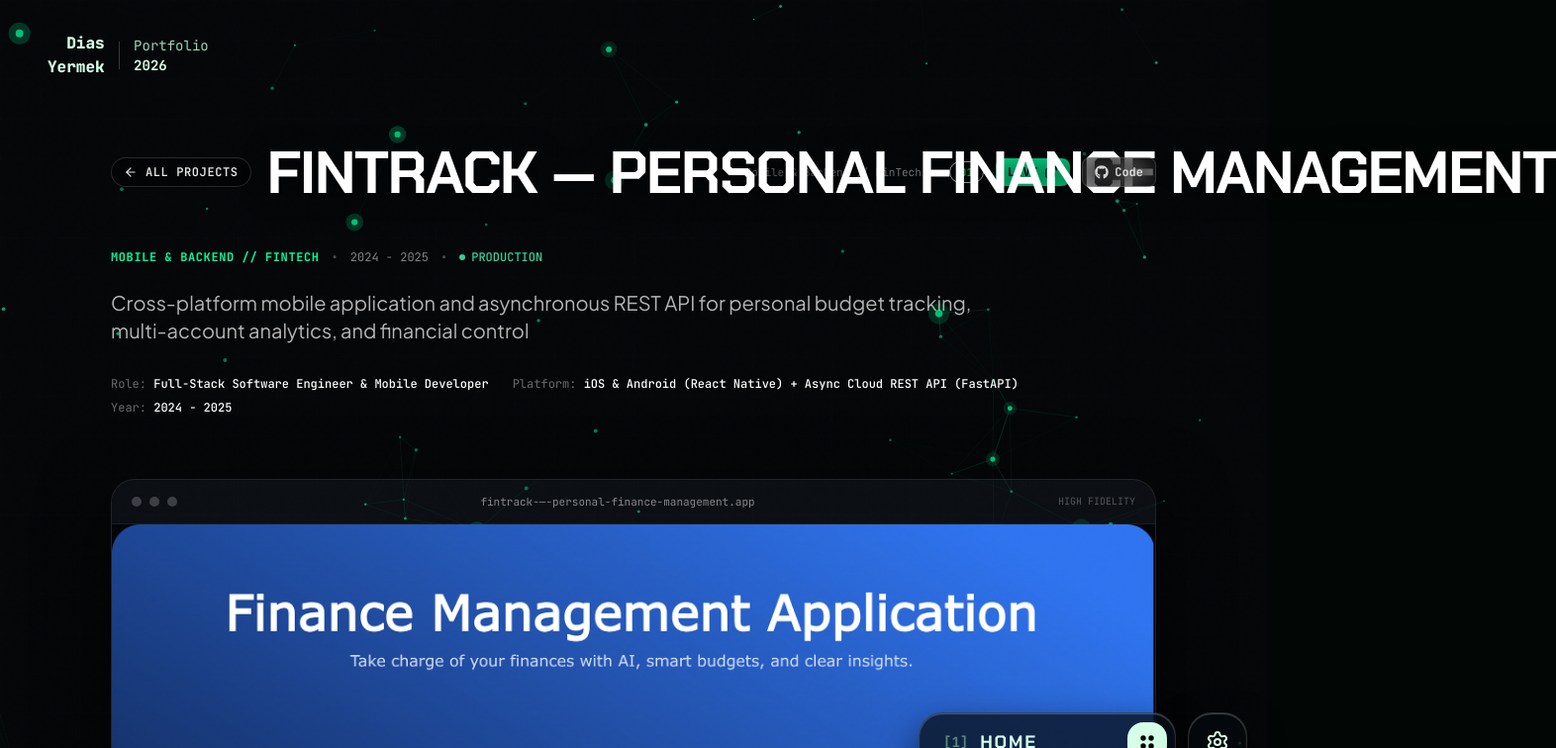
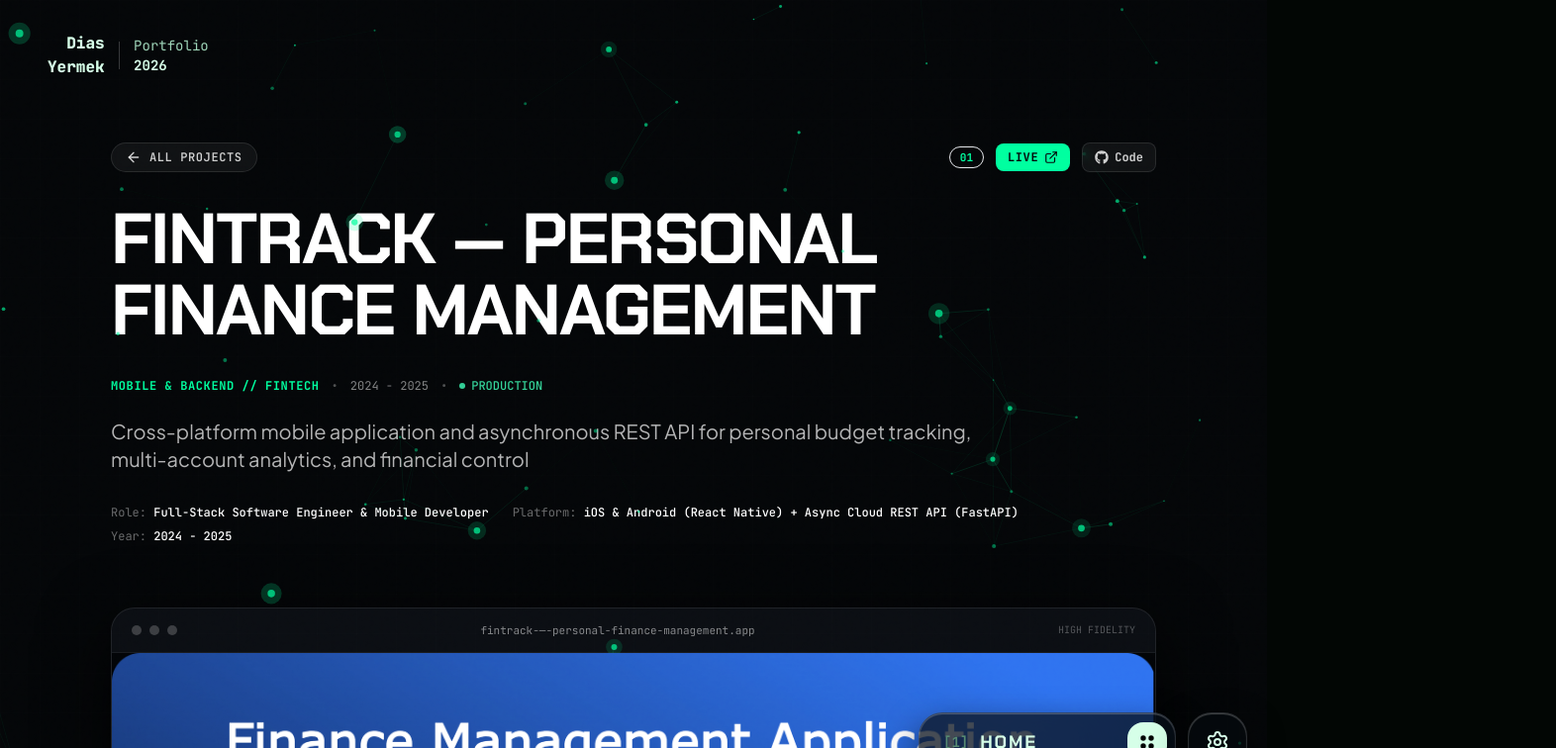
Before and after one commit to Daelijek/daelijekPortfolio, a Next.js app: page /projects/finance-management-app in a window 1280 px wide. Shown: the top 756 px of the page at 99% size, 1572 px wide, since content can reach past the window. Built offline with nearby package versions, Linux system fonts and the light colour scheme.

Commit message:
feat(hero): move all projects above title, separate into clean rows to prevent overlap, and smooth docked bar on scroll

```diff
--- a/app/projects/[slug]/ProjectDetailContent.jsx
+++ b/app/projects/[slug]/ProjectDetailContent.jsx
@@ -4,7 +4,7 @@ import React, { useMemo, useRef, useState, useEffect } from 'react';
 import Link from 'next/link';
 import Image from 'next/image';
 import { useParams } from 'next/navigation';
-import { motion as Motion, AnimatePresence, useScroll, useTransform, useSpring } from 'framer-motion';
+import { motion as Motion, AnimatePresence, useScroll, useTransform } from 'framer-motion';
 import { useThemeAudio } from '../../../src/context/ThemeAudioContext';
 import { portfolioContent } from '../../../src/data/portfolioData';
 import {
@@ -170,10 +170,11 @@ export default function ProjectDetailContent({ slug: propSlug }) {
     setMousePos(coords);
   };
 
-  // Fluid scroll-driven title scaling with physics spring damping (zero layout shift, zero jitter)
+  // Scroll-driven docked bar for top corner when scrolling
   const { scrollY } = useScroll();
-  const rawScale = useTransform(scrollY, [0, 140], [1, 0.44]);
-  const titleScale = useSpring(rawScale, { stiffness: 350, damping: 32 });
+  const dockedOpacity = useTransform(scrollY, [60, 130], [0, 1]);
+  const dockedY = useTransform(scrollY, [60, 130], [-8, 0]);
+  const dockedPointerEvents = useTransform(scrollY, (v) => (v > 60 ? 'auto' : 'none'));
 
   const backText = lang === 'ru' ? 'Все проекты' : lang === 'kk' ? 'Барлық жобалар' : 'All Projects';
   const roleLabel = lang === 'ru' ? 'Роль' : lang === 'kk' ? 'Рөлі' : 'Role';
@@ -189,45 +190,82 @@ export default function ProjectDetailContent({ slug: propSlug }) {
   return (
     <div className="min-h-screen text-white font-sans selection:bg-[var(--accent-color)] selection:text-[#040608] pb-0">
       {/* ========================================================================= */}
-      {/* 1. TOP SPACING & HERO CONTAINER (90% Width, Stable Flow, Zero Layout Shift) */}
+      {/* 0. FLOATING DOCKED BAR ON SCROLL (100% Transparent, No Box Container)     */}
       {/* ========================================================================= */}
-      <div className="w-[90%] max-w-[1920px] mx-auto px-4 sm:px-8 lg:px-12 pt-28 sm:pt-36">
-        {/* Sticky Floating Docked Bar (100% Transparent, No Header Box, No Borders) */}
-        <div className="sticky top-6 sm:top-8 z-30 w-full pointer-events-none mb-8 sm:mb-12">
-          <div className="flex items-center justify-between gap-4">
-            {/* Left: Back button + Super Smooth Shrinking Title */}
-            <div className="flex items-center gap-3 sm:gap-4 min-w-0 pointer-events-auto">
-              {/* Back button link */}
+      <Motion.div
+        style={{ opacity: dockedOpacity, y: dockedY, pointerEvents: dockedPointerEvents }}
+        className="fixed top-6 sm:top-8 left-0 right-0 z-40 w-full select-none"
+      >
+        <div className="w-[90%] max-w-[1920px] mx-auto px-4 sm:px-8 lg:px-12 flex items-center justify-between gap-4">
+          {/* Left: Compact back button + Truncated Title pinned to top-left corner */}
+          <div className="flex items-center gap-3 sm:gap-4 min-w-0">
             <Link
               href="/projects"
               onClick={playClick}
               onMouseEnter={playHover}
-                className="inline-flex items-center gap-2 px-3 py-1.5 rounded-full bg-black/40 hover:bg-black/70 border border-white/15 hover:border-white/30 text-white/90 hover:text-white transition-all group shrink-0 backdrop-blur-md shadow-sm"
+              className="inline-flex items-center gap-2 px-3 py-1.5 rounded-full bg-black/60 hover:bg-black/90 border border-white/20 text-white/90 hover:text-white transition-all group shrink-0 backdrop-blur-md shadow-md"
             >
               <ArrowLeft className="w-3.5 h-3.5 group-hover:-translate-x-1 transition-transform" />
               <span className="font-mono font-semibold uppercase tracking-wider text-[11px] sm:text-xs hidden sm:inline">
                 {backText}
               </span>
             </Link>
-
-              {/* Title: Fluidly scales on scroll without any DOM reflow or jerking */}
-              <Motion.h1
-                style={{
-                  scale: titleScale,
-                  transformOrigin: 'left center',
-                }}
-                className="font-display font-black uppercase tracking-tight text-white text-2xl sm:text-4xl md:text-5xl lg:text-6xl max-w-[70vw] truncate sm:max-w-none sm:overflow-visible whitespace-nowrap select-none drop-shadow-[0_2px_12px_rgba(0,0,0,0.9)]"
-              >
+            <span className="text-sm sm:text-base lg:text-lg font-bold font-display uppercase tracking-wide text-white truncate max-w-[220px] sm:max-w-md md:max-w-xl drop-shadow-[0_2px_12px_rgba(0,0,0,0.95)]">
               {project.title}
-              </Motion.h1>
+            </span>
           </div>
 
-            {/* Right: Meta & Actions (Transparent, Floating) */}
-            <div className="flex items-center gap-2.5 sm:gap-3 shrink-0 font-mono text-xs pointer-events-auto">
-              <span className="text-[11px] text-white/50 hidden md:inline">
-                {project.category}
+          {/* Right: Actions */}
+          <div className="flex items-center gap-2.5 sm:gap-3 shrink-0 font-mono text-xs">
+            {project.liveUrl && (
+              <a
+                href={project.liveUrl}
+                target="_blank"
+                rel="noopener noreferrer"
+                onClick={playClick}
+                onMouseEnter={playHover}
+                className="inline-flex items-center gap-1.5 px-3 py-1.5 rounded-lg bg-[var(--accent-color)] text-[#040608] font-bold text-xs tracking-wider uppercase hover:shadow-[0_0_20px_var(--accent-glow)] transition-all hover:scale-105 active:scale-95 shadow-md"
+              >
+                <span>{lang === 'ru' ? 'Демо' : 'Live'}</span>
+                <ExternalLink className="w-3.5 h-3.5" />
+              </a>
+            )}
+            {project.githubUrl && !project.isPrivate && (
+              <a
+                href={project.githubUrl}
+                target="_blank"
+                rel="noopener noreferrer"
+                onClick={playClick}
+                onMouseEnter={playHover}
+                className="inline-flex items-center gap-1.5 px-3 py-1.5 rounded-lg bg-black/60 hover:bg-black/90 border border-white/20 text-white/90 hover:text-white text-xs font-bold transition-all backdrop-blur-md shadow-md"
+              >
+                <FaGithub className="w-3.5 h-3.5" />
+                <span className="hidden sm:inline">{lang === 'ru' ? 'Код' : 'Code'}</span>
+              </a>
+            )}
+          </div>
+        </div>
+      </Motion.div>
+
+      {/* ========================================================================= */}
+      {/* 1. TOP SPACING & HERO CONTAINER (90% Width, Stable Flow, Zero Layout Shift) */}
+      {/* ========================================================================= */}
+      <div className="w-[90%] max-w-[1920px] mx-auto px-4 sm:px-8 lg:px-12 pt-28 sm:pt-36">
+        {/* Top Navigation Row: [← All Projects] ABOVE Project Title + Meta Actions */}
+        <div className="flex items-center justify-between gap-4 mb-6 sm:mb-8">
+          <Link
+            href="/projects"
+            onClick={playClick}
+            onMouseEnter={playHover}
+            className="inline-flex items-center gap-2 px-3.5 py-1.5 rounded-full bg-white/[0.05] hover:bg-white/[0.1] border border-white/10 hover:border-white/25 text-white/80 hover:text-white transition-all group shrink-0 backdrop-blur-sm"
+          >
+            <ArrowLeft className="w-4 h-4 group-hover:-translate-x-1 transition-transform" />
+            <span className="font-mono font-semibold uppercase tracking-wider text-xs">
+              {backText}
             </span>
-              <span className="w-1 h-1 rounded-full bg-white/20 hidden md:inline" />
+          </Link>
+
+          <div className="flex items-center gap-2.5 sm:gap-3 shrink-0 font-mono text-xs">
             <span className="px-2.5 py-0.5 rounded-full bg-[var(--accent-color)]/10 text-[var(--accent-color)] border border-[var(--accent-color)]/25 font-bold text-[11px] hidden sm:inline">
               {project.num}
             </span>
@@ -251,7 +289,7 @@ export default function ProjectDetailContent({ slug: propSlug }) {
                 rel="noopener noreferrer"
                 onClick={playClick}
                 onMouseEnter={playHover}
-                  className="inline-flex items-center gap-1.5 px-3 py-1.5 rounded-lg bg-black/40 hover:bg-black/70 border border-white/15 text-white/80 hover:text-white text-xs font-bold transition-all backdrop-blur-md"
+                className="inline-flex items-center gap-1.5 px-3 py-1.5 rounded-lg bg-white/[0.05] hover:bg-white/[0.1] border border-white/10 text-white/80 hover:text-white text-xs font-bold transition-all backdrop-blur-sm"
               >
                 <FaGithub className="w-3.5 h-3.5" />
                 <span className="hidden sm:inline">{lang === 'ru' ? 'Код' : 'Code'}</span>
@@ -259,7 +297,18 @@ export default function ProjectDetailContent({ slug: propSlug }) {
             )}
           </div>
         </div>
-        </div>
+
+        {/* Dedicated Full-Width Project Title (Zero collisions, spacious & majestic) */}
+        <Motion.div
+          initial={{ opacity: 0, y: 16 }}
+          animate={{ opacity: 1, y: 0 }}
+          transition={{ duration: 0.6, ease: [0.16, 1, 0.3, 1] }}
+          className="mb-6 sm:mb-8"
+        >
+          <h1 className="font-display font-black uppercase tracking-tight text-white text-3xl sm:text-5xl md:text-6xl lg:text-7xl leading-[1.08] max-w-6xl break-words select-none">
+            {project.title}
+          </h1>
+        </Motion.div>
         <Motion.div
           initial={{ opacity: 0, y: 16 }}
           whileInView={{ opacity: 1, y: 0 }}
```
Lines whose indentation alone changed are shown as unchanged.
